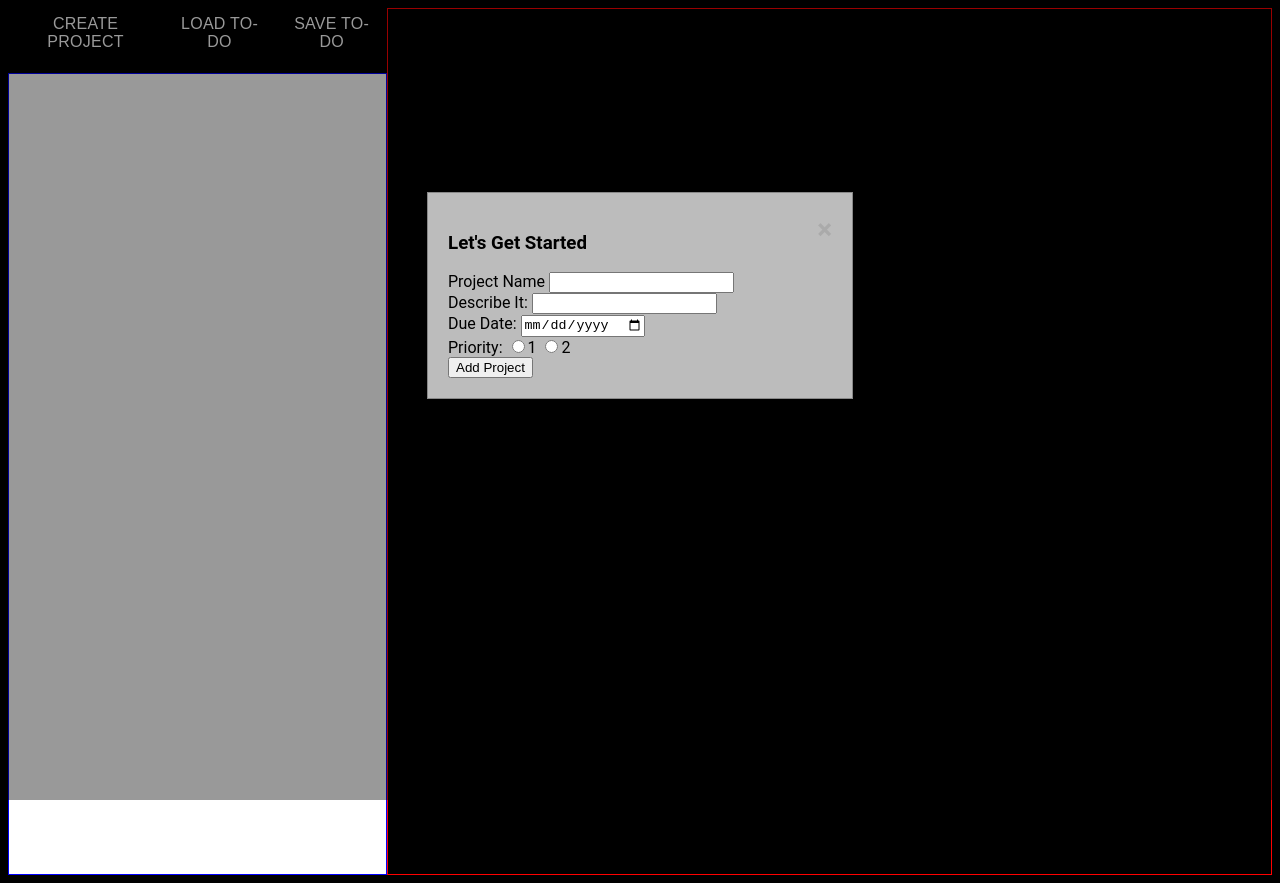
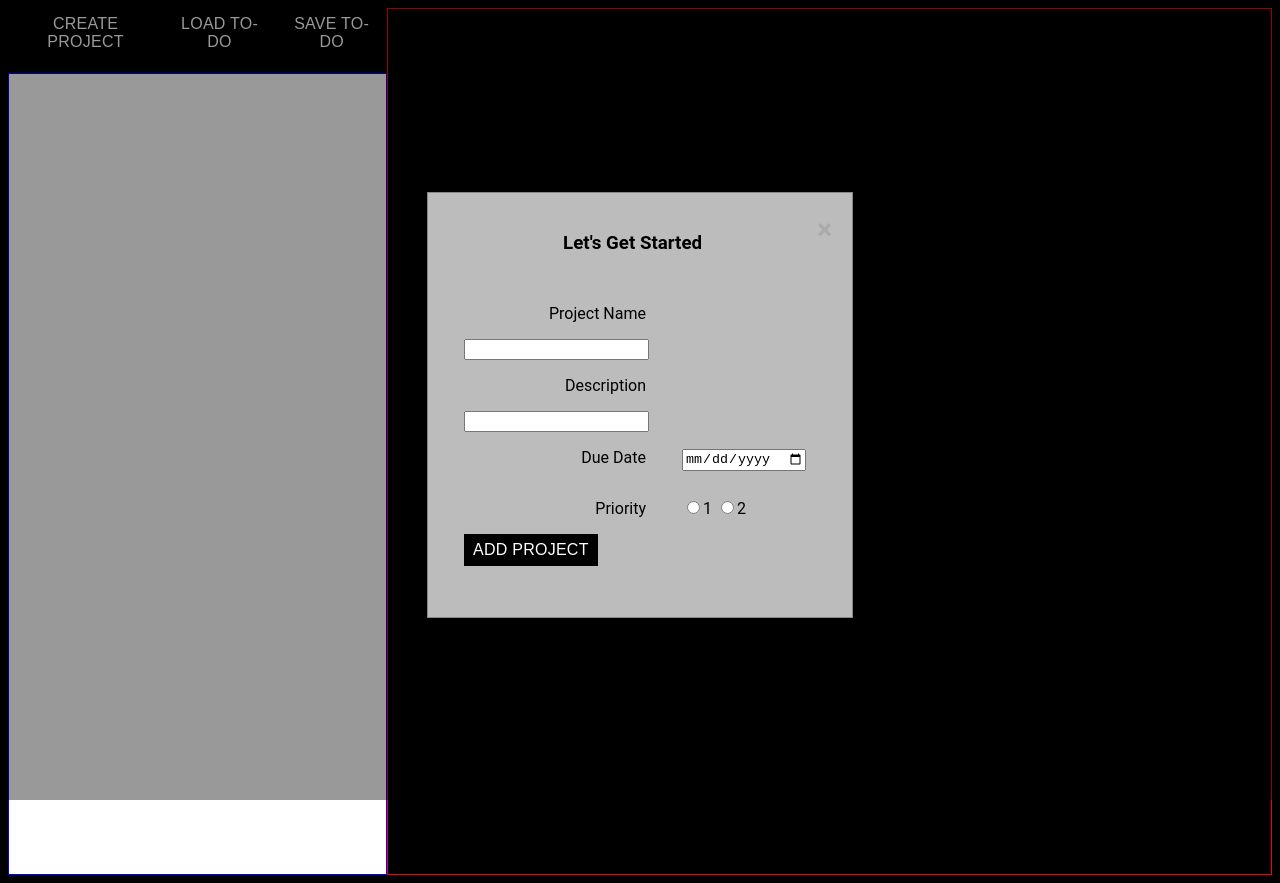
Before and after one commit to koppenj/todo, a website built with webpack: page dist/index.html in a window 1280 px wide. Both pictures are taken after a click on the button "CREATE PROJECT". Built offline with nearby package versions, Linux system fonts and the light colour scheme.

Commit message:
Styling button and form inputs

```diff
--- a/src/pageActions.js
+++ b/src/pageActions.js
@@ -3,7 +3,7 @@
 const formModal = document.getElementById('formModal');
 const createBtn = document.getElementById('createProject');
 const span = document.getElementsByClassName('close')[0];
-const form = document.querySelector('#bookInput');
+const form = document.querySelector('#projectInput');
 
 form.addEventListener('submit', (event) => {
   event.preventDefault();
--- a/src/styles.css
+++ b/src/styles.css
@@ -2,6 +2,17 @@
   font-family:'Roboto',sans-serif;
   color: black;
   background-color: black;
+}
+
+label.labelText {
+  display: inline-block;
+  width: 150px;
+  text-align: right;
+  padding: 1em 2em;
+}
+
+form#projectInput {
+  padding: 1em;
 }
 
 .modal {
@@ -23,6 +34,10 @@
   padding: 20px;
   border: 1px solid #888;
   width: 30vw;
+}
+
+h3#modalTitle {
+  text-align: center;
 }
 
 .formModal {
@@ -78,7 +93,7 @@
   align-items: center;
 }
 
-.actionButtons {
+.actionButtons, button#submitProject {
   margin-bottom: 15px;
   appearance: none;
   border: 1px solid #000;
@@ -90,7 +105,7 @@
   text-transform: uppercase;
   transition: all 0.2s ease;
 }
-.actionButtons:hover {
+.actionButtons:hover, button#submitProject:hover {
   background-color: #FFFFFF;
   color: #000;
   transition: all 0.2s ease;
```
Also changed, not shown: dist/index.html.
